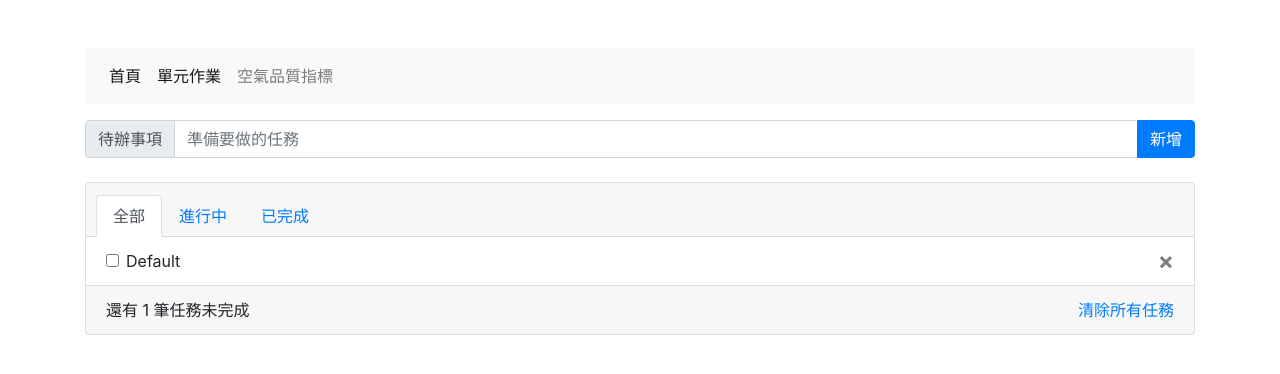
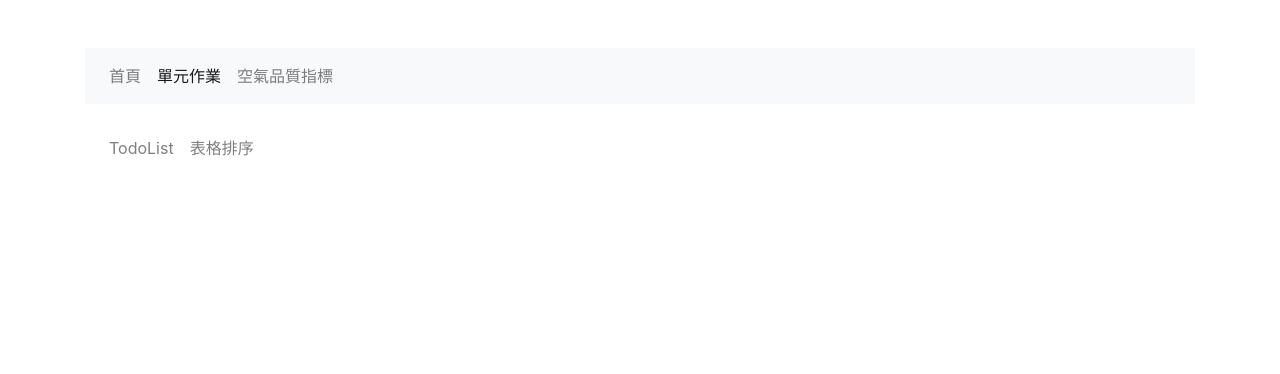
Before and after one commit to erica1123/vue-demo, a Vue app: page /#/page in a window 1280 px wide. Shown: the top 374 px of the page. Built offline with nearby package versions, Linux system fonts and the light colour scheme.

Commit message:
navs 分頁

```diff
--- a/src/App.vue
+++ b/src/App.vue
@@ -5,7 +5,7 @@
       <nav class="navbar navbar-expand-lg navbar-light bg-light">
         <ul class="navbar-nav">
           <li class="nav-item">
-            <router-link class="nav-link" to="/">首頁</router-link>
+            <router-link class="nav-link" to="/index">首頁</router-link>
           </li>
           <li class="nav-item">
             <router-link class="nav-link" to="/page">單元作業</router-link>
--- a/src/components/pages/navs.vue
+++ b/src/components/pages/navs.vue
@@ -3,10 +3,10 @@
     <nav class="navbar navbar-expand-lg navbar-light">
       <ul class="navbar-nav">
         <li class="nav-item">
-          <router-link class="nav-link" to="/todo">TodoList</router-link>
+          <router-link class="nav-link" to="/page/todo">TodoList</router-link>
         </li>
         <li class="nav-item">
-          <router-link class="nav-link" to="/sort">表格排序</router-link>
+          <router-link class="nav-link" to="/page/sort">表格排序</router-link>
         </li>
       </ul>
     </nav>
--- a/src/components/pages/page.vue
+++ b/src/components/pages/page.vue
@@ -1,13 +1,18 @@
 <template>
   <div class="page">
-    <router-view name="navs"></router-view>
+    <Navs/>
     <router-view></router-view>
   </div>
 </template>
 
 <script>
+import Navs from './navs'
+
 export default {
   name: 'page',
+  components: {
+    Navs
+  },
   data () {
     return {
     }
--- a/src/components/pages/todo.vue
+++ b/src/components/pages/todo.vue
@@ -48,6 +48,7 @@
               <span aria-hidden="true">&times;</span>
             </button>
           </div>
+          <input type="text" class="form-control">
         </li>
       </ul>
       <div class="card-footer d-flex justify-content-between">
--- a/src/router/index.js
+++ b/src/router/index.js
@@ -16,19 +16,15 @@ export default new VueRouter({
 	routes: [
         {
             name: '首頁',      // 元件呈現的名稱
-            path: '/',   // 對應的虛擬路徑
+            path: '/index',   // 對應的虛擬路徑
             component: Home,   // 對應的元件
         },{
             path: '/page',
-            // component: Page,
-            components: {
-                default: Page,
-                navs: Navs
-            },
+            component: Page,
             children: [
                 {
                     name: '待辦事項',
-                    path: '',
+                    path: 'todo',
                     component: Todolist
                 },
                 {
```
Also changed, not shown: 6 other files (tests, documents, lock files or other folders).
